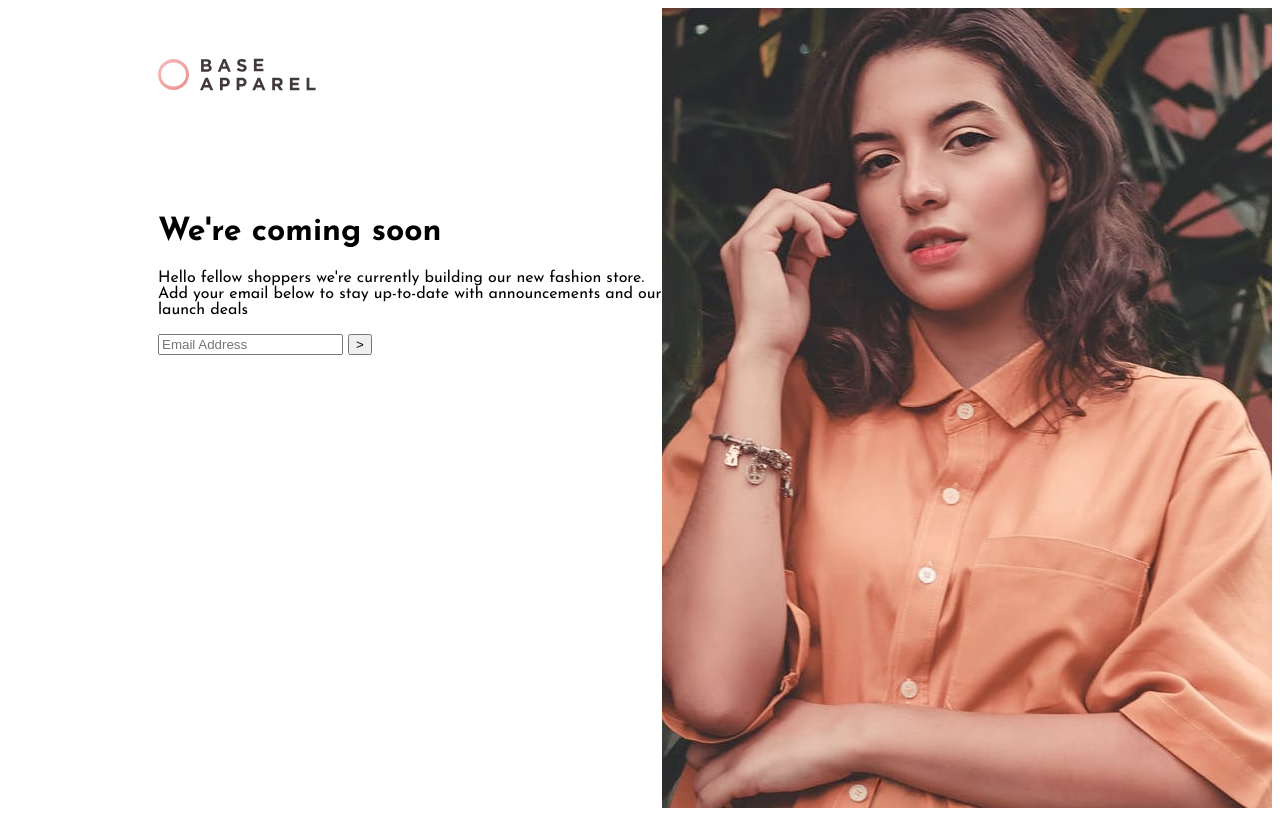
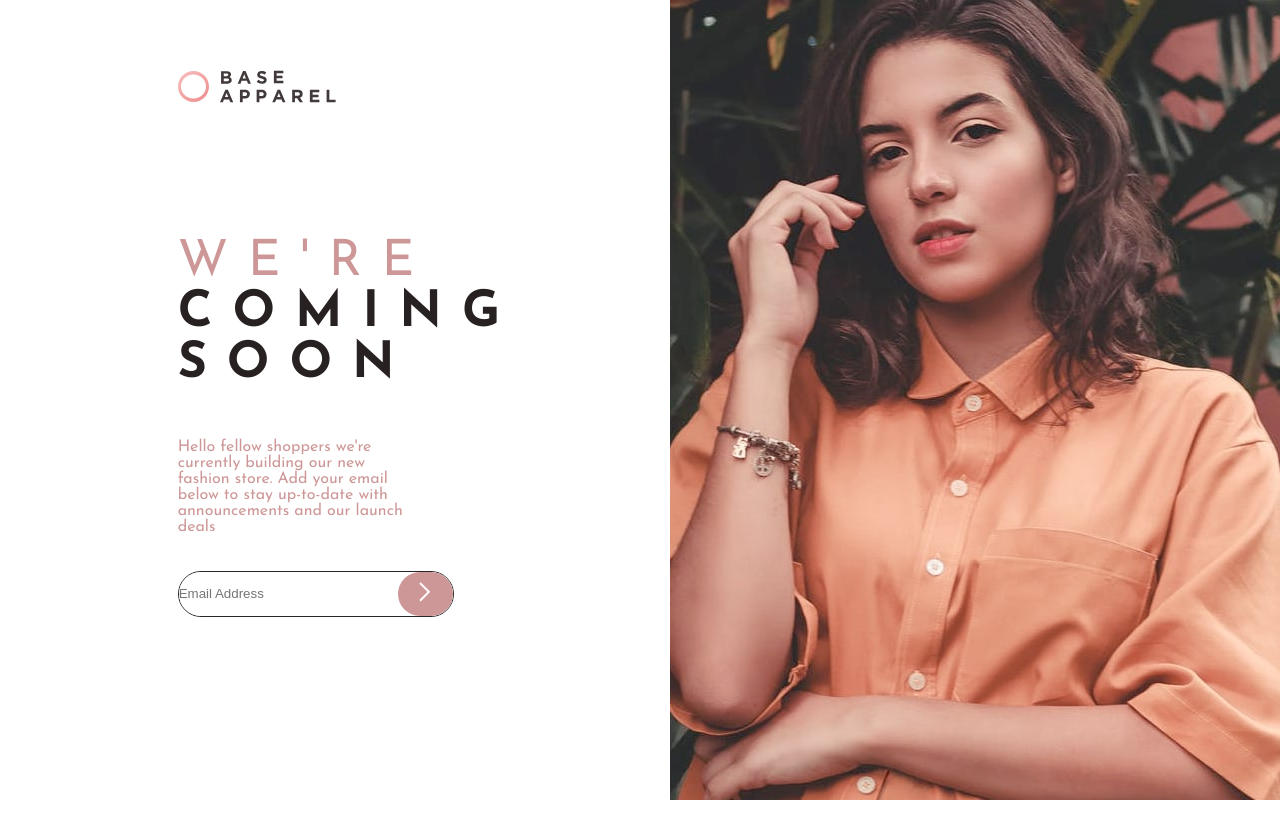
Before and after one commit to zaquelsousa/frontend-challenges, a plain HTML site: page desafios/base-apparel-coming-soon-master/index.html in a window 1280 px wide. Drawn offline with Linux system fonts and the light colour scheme.

Commit message:
desafio 2 concluido, landpagzinha, nao ta bom, mas ta feitokkkk

```diff
--- a/desafios/base-apparel-coming-soon-master/index.html
+++ b/desafios/base-apparel-coming-soon-master/index.html
@@ -12,14 +12,16 @@
     <div id="main">
         <div class="text">
             <img src="./images/logo.svg" alt="headerIcon">
-            <h1><spam>We're</spam> coming soon</h1>
-            <p>
-                Hello fellow shoppers we're currently building our new fashion store. Add your email below
-                to stay up-to-date with announcements and our launch deals
-            </p>
+            <h1><span>We're</span><br>coming<br>soon</h1>
+            <div class="textWrapper">
+                <p>
+                    Hello fellow shoppers we're currently building our new fashion store. Add your email below
+                    to stay up-to-date with announcements and our launch deals
+                </p>
+            </div>
             <div class="inputEmail">
                 <input type="email" name="" id="email" placeholder="Email Address">
-                <button type="submit">></button>
+                <button type="submit"><img src="./images/icon-arrow.svg" alt=""></button>
             </div>
         </div>
         <div class="img">
--- a/desafios/base-apparel-coming-soon-master/styles.css
+++ b/desafios/base-apparel-coming-soon-master/styles.css
@@ -1,20 +1,107 @@
 @import url('https://fonts.googleapis.com/css2?family=Josefin+Sans:wght@400;700&display=swap');
 
 body {
+    margin: 0;
+    padding: 0;
     background-image: linear-gradient(hsl(0, 0%, 100%), to hsl(0, 100%, 98%));
     font-size: 16px;
     font-family: 'Josefin Sans';
+    overflow: hidden;
+
+    /*seleciono o body resento o margin e pedding para que nao interfira com as demais divs, dps defino o backgrou como um degrade
+    tamanho da fonta, o foda é que estou usando pixels oq que é ruim para acessibilidade e resposividade, defino uma fonte é bloqueio o overflow para que a pagina
+    nao scorlle ja que nao é para scrollar*/
 }
 
 #main {
     display: flex;
+    justify-content: end; /*alinha no eixo x*/
+    gap: 150px;
+    max-height: 100vh;
+
+    /*
+    coloco a main como flex para que posso alinhar as dives lado a lado, defino um alinhamento é um gap e coloco para ocupar todo o espaço da tela
+    */
+}
+
+.img {
+    max-height: 100vh;
+}
+
+.img img {
+    height: 100vh;
+    object-fit: cover;
 }
 
 .text {
-    margin-left: 150px;
-    margin-top: 50px;
+    padding-left: 250px;
+    padding-top: 70px;
+    display: flex;
+    flex-direction: column;
+    align-content: space-between;
+
+    /*aqui eu coloco um paddim pra arrumar o espacamento interno na div, para combinar com o desing, coloco o display flex e modifico para ao inves
+    de ficar no padrao que é lado a lado(row), ai ficam coluna um embaixo do outro*/
 }
 
 .text img {
     padding-bottom: 100px;
+    height: fit-content;
+    width: fit-content;
 }
+
+.text h1 {
+    font-size: 50px;
+    font-weight: 600;
+    letter-spacing: 20px;
+    text-transform: uppercase;
+    color: rgb(40, 33, 33)
+}
+
+.text span {
+    letter-spacing: 2;
+    font-weight: 300;
+    color: hsl(0, 36%, 70%)
+}
+
+.textWrapper {
+    padding-right: 100px;
+}
+
+p {
+    color: hsl(0, 36%, 70%);
+}
+
+.inputEmail {
+    margin-top: 20px;
+    position: relative;
+    border: 1px solid rgb(39, 38, 38);
+    width: 80%;
+    height: 6%;
+    border-radius: 25px;
+}
+
+.inputEmail input {
+    position: relative;
+    width: 100%;
+    height: 100%;
+    padding: 0;
+    /* padding-left: 20px; */
+    margin: 0;
+    border: none;
+    border-radius: 25px;
+}
+
+
+.inputEmail button {
+    background-color: hsl(0, 36%, 70%);
+    position: absolute;
+    top: 0;
+    right: 0;
+    padding-top: 10px;
+    height: 100%;
+    width: 20%;
+    border-radius: 25px;
+    border: none;
+
+}
--- a/styles/styles.css
+++ b/styles/styles.css
@@ -48,10 +48,11 @@ header a{
 }
 
 
-#thumbnailsContainer{
+#ChallengeConteiner{
     margin-left: 10%;
     display: flex;
     flex-wrap: wrap;
+    justify-content: start;
     max-width: 720px;
  }
 
@@ -62,7 +63,6 @@ header a{
     width: 200px;
     height: 280px;
     margin: 20px;
-    transition: all 0.1s ease;
 }
 .thumbnail h4{
     font-size: 14px;
@@ -79,6 +79,7 @@ header a{
 .thumbnail img{
     width: 200px;
     height: 60%;
+    object-fit: cover;
 }
 .thumbnail a{
     text-decoration: none;
```
Also changed, not shown: desafios.json (+7 -0 lines), assets/miniaturas/base apperel.png (added).
